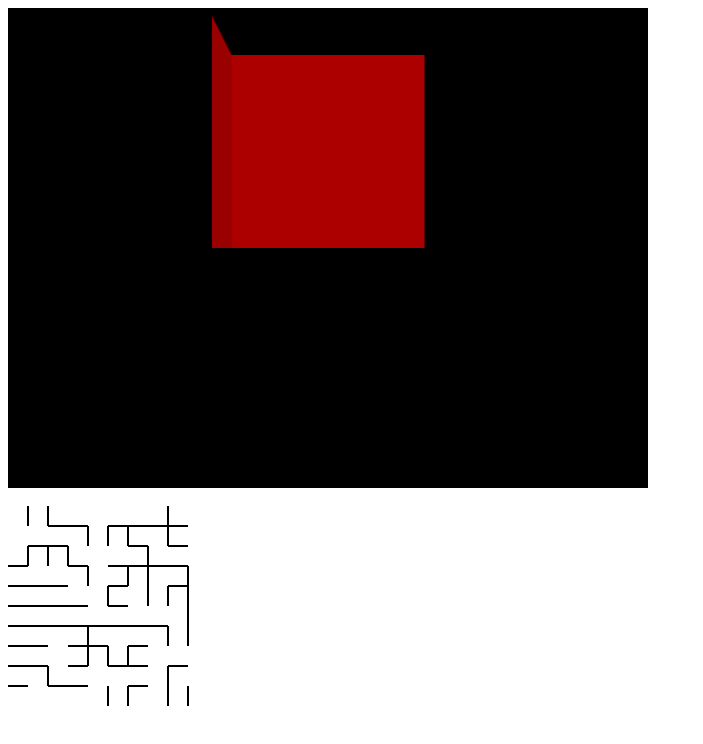
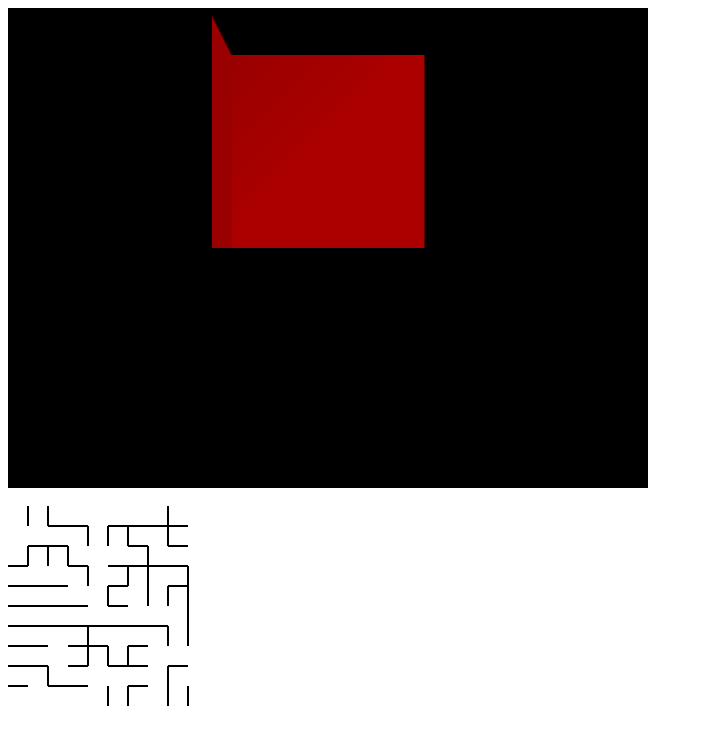
Before and after one commit to liiza/maze, a plain HTML site: page index.html in a window 1280 px wide. Shown: the whole page, without its empty margins (0-703 px from the left). Drawn offline with Linux system fonts and the light colour scheme.

Commit message:
Use functions to calculate normals.

```diff
--- a/maze.js
+++ b/maze.js
@@ -91,10 +91,7 @@ function generateMaze() {
    while (walls.length > 0) {
        var rand = Math.round(Math.random() * (walls.length - 1));
        var wall = walls.splice(rand, 1)[0];
-       console.log(wall);
-       console.log(cells[wall[0]], cells[wall[1]]);
        var closedCells = wall.filter(function(cell) { return !cells[cell]; })
-       console.log(closedCells.length);
        if (closedCells.length === 1) {
           var closed = closedCells[0];
           cells[closed] = true;
--- a/script.js
+++ b/script.js
@@ -135,13 +135,14 @@ function crossProduct(v1, v2) {
    var x = v1[1] * v2[2] - v1[2] * v2[1];
    var y = v1[2] * v2[0] - v1[1] * v2[2];
    var z = v1[0] * v2[1] - v1[0] * v2[0];
-   return x.concat(y).concat(z);
+   return [x, y, z];
 
 }
 
 function getNormals(vertices) {
     var normals = [];
-    for (var i = 0; i < vertices.length; i+9) {
+    for (var i = 0; i < vertices.length; i += 9) {
+         console.log(i);
          var v1 = vertices.slice(i, i+3);
          var v2 = vertices.slice(i+3, i+6);
          var triangleNormal = crossProduct(v1, v2);
@@ -149,7 +150,19 @@ function getNormals(vertices) {
          normals = normals.concat(triangleNormal);
          normals = normals.concat(triangleNormal);
     }
+    console.log(normals);
     return normals;
+}
+
+function getTriangles(verticesCount) {
+    var i = 0;
+    var vertices = [];
+    while (i < (verticesCount - 1)) {
+        vertices = vertices.concat([i, i+1, i+2]);
+        vertices = vertices.concat([i, i+2, i+3]);
+        i += 4;
+    }
+    return vertices;
 }
 
 function initBuffers() {
@@ -162,31 +175,17 @@ function initBuffers() {
 
   cubeVerticesNormalBuffer = gl.createBuffer();
   gl.bindBuffer(gl.ARRAY_BUFFER, cubeVerticesNormalBuffer);
-  var vertexNormal = [
-      0.0, 0.0, 1.0,
-      0.0, 0.0, 1.0,
-      0.0, 0.0, 1.0,
-      0.0, 0.0, 1.0,
+  var vertexNormals = getNormals(vertices);
 
-      -1.0,  0.0,  0.0,
-      -1.0,  0.0,  0.0,
-      -1.0,  0.0,  0.0,
-      -1.0,  0.0,  0.0
-  ]
-
-  gl.bufferData(gl.ARRAY_BUFFER, new Float32Array(vertexNormal), gl.STATIC_DRAW);
+  gl.bufferData(gl.ARRAY_BUFFER, new Float32Array(vertexNormals), gl.STATIC_DRAW);
 
   cubeVerticesIndexBuffer = gl.createBuffer();
   gl.bindBuffer(gl.ELEMENT_ARRAY_BUFFER, cubeVerticesIndexBuffer);
 
-  var cubeVertexIndices = [
-      0,  1,  2,      0,  2,  3,    // front
-      4,  5,  6,      4,  6,  7     // left
-  ]
+  var cubeVertexIndices = getTriangles(vertices.length);
 
   gl.bufferData(gl.ELEMENT_ARRAY_BUFFER,
       new Uint16Array(cubeVertexIndices), gl.STATIC_DRAW);
-
 }
 
 var cameraX = 0.0;
```
Also changed, not shown: index.html (+1 -2 lines), 1 other file.
